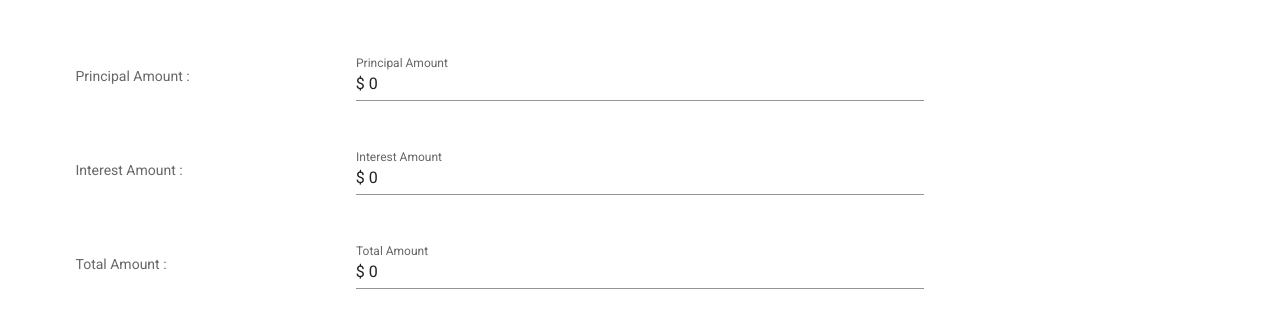
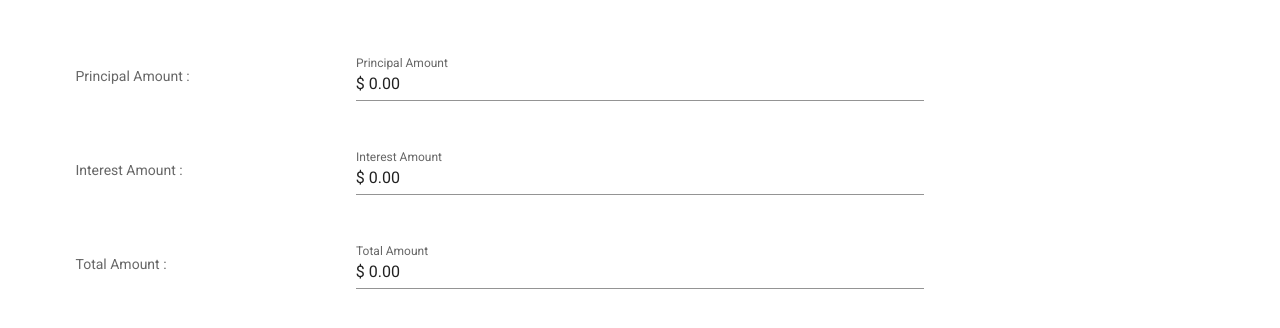
Before and after one commit to supermanshuvo/amar-bank-interest, a Vue app: page / in a window 1280 px wide. Shown: the part 432-760 px from the top of the page. Built offline with nearby package versions, Linux system fonts and the light colour scheme.

Commit message:
Fix the decimal number in two

```diff
--- a/src/components/Home.vue
+++ b/src/components/Home.vue
@@ -113,18 +113,24 @@ export default {
   },
   computed:{
       total_principal_amount(){
-          return this.dps_amount * this.no_of_months;
+          var cal = this.dps_amount * this.no_of_months;
+          var result = cal.toFixed(2);
+          return result;
       },
       total_interest_amount(){
           var number = 2400;
-          return this.dps_amount*this.no_of_months*this.annual_interest_rate*(this.no_of_months+1)/number;
+          var cal = this.dps_amount*this.no_of_months*this.annual_interest_rate*(this.no_of_months+1)/number;
+          var result = cal.toFixed(2);
+          return result;
       },
       total_amount(){
           var number = 2400;
           var mul = this.dps_amount*this.no_of_months;
           var div = this.annual_interest_rate*(this.no_of_months+1)/number;
           var add = 1+div;
-          return mul*add;
+          var cal = mul*add;
+          var result = cal.toFixed(2);
+          return result;
       }
   }
 }
```
